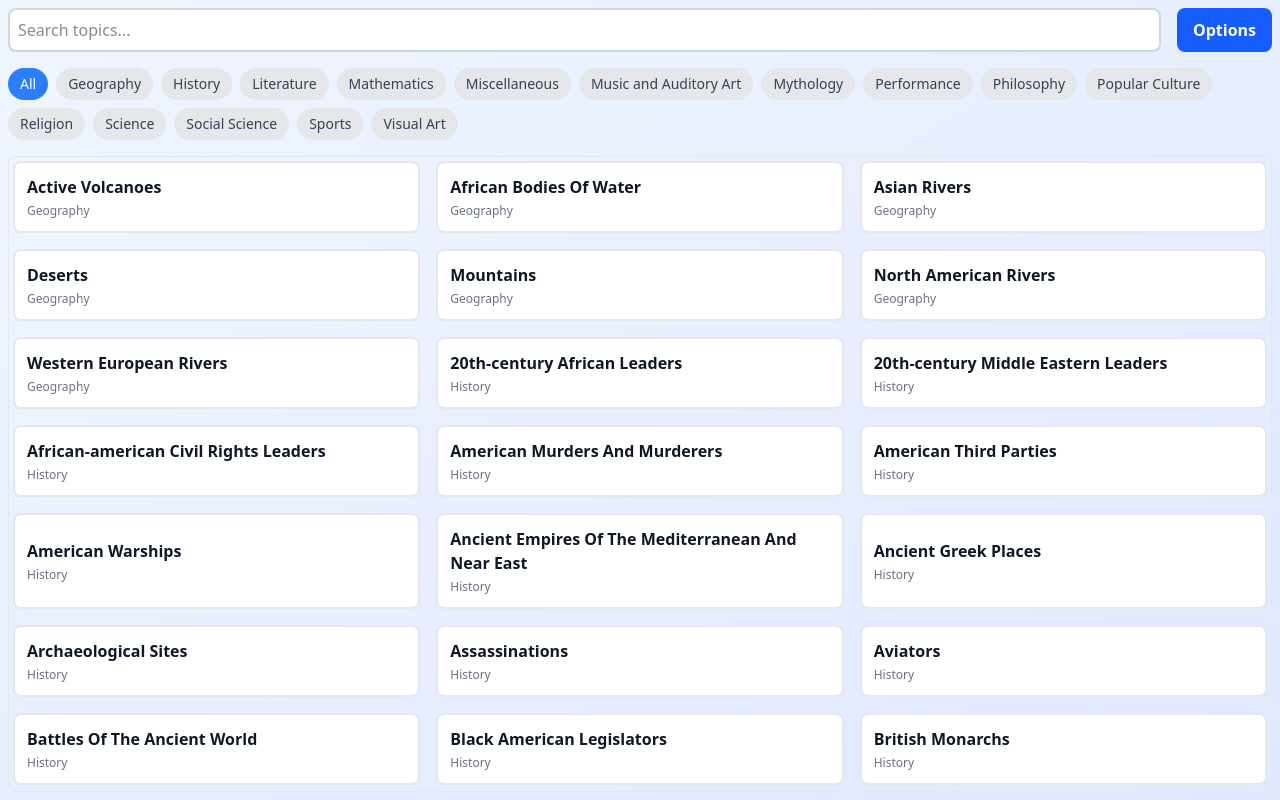
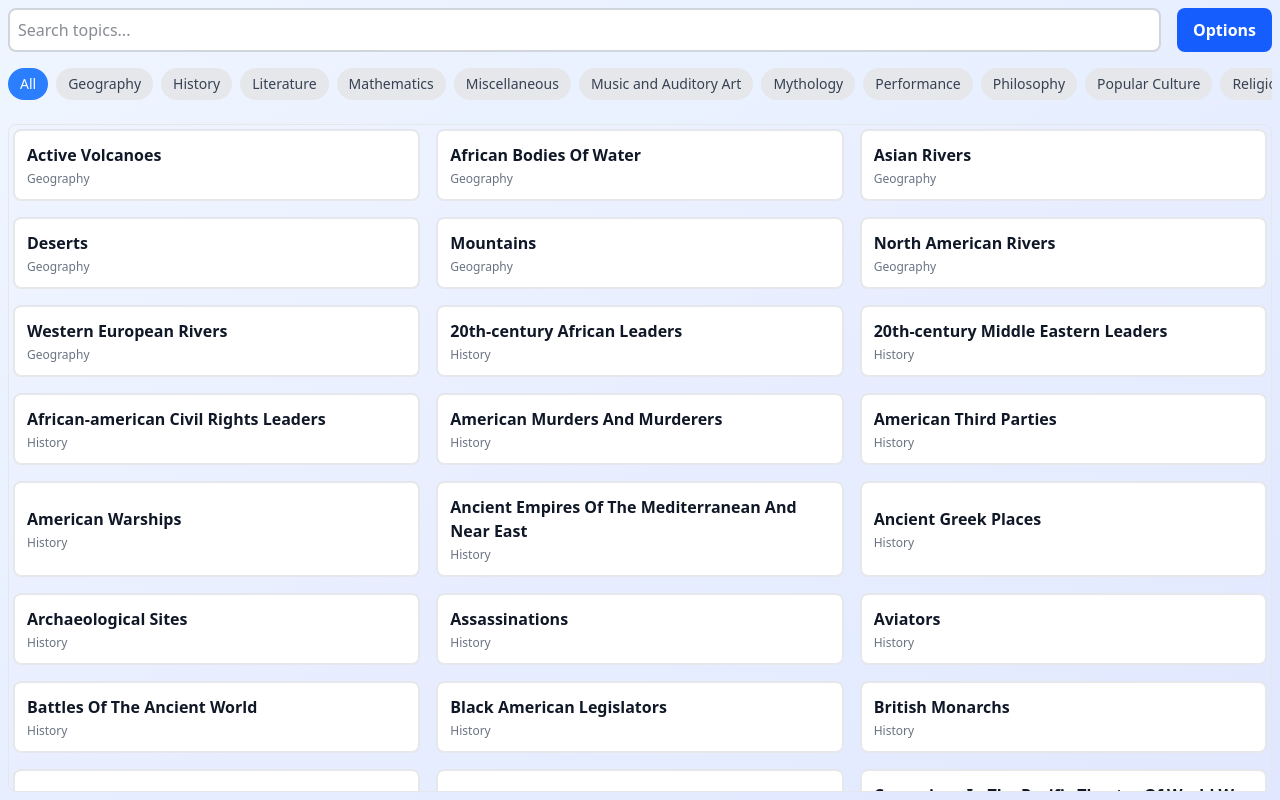
Before and after one commit to Murat65536/aqtp, a Next.js app: page /aqtp/ in a window 1280 px wide. Built offline with nearby package versions, Linux system fonts and the light colour scheme.

Commit message:
Have category selection overflow with scrollbar

```diff
--- a/components/TopicSelector.tsx
+++ b/components/TopicSelector.tsx
@@ -106,12 +106,12 @@ export default function TopicSelector({ onTopicSelect, onShowOptions }: TopicSel
         </button>
       </div>
       {data.categories.length > 0 && (
-        <div className="mb-4 flex flex-wrap gap-2">
+        <div className="mb-4 flex gap-2 overflow-x-auto pb-2">
           {allCategories.map((category) => (
             <button
               key={category}
               onClick={() => setSelectedCategory(category)}
-              className={`px-3 py-1.5 rounded-full text-sm font-medium transition-colors ${
+              className={`px-3 py-1.5 rounded-full text-sm font-medium transition-colors whitespace-nowrap ${
                 selectedCategory === category
                   ? 'bg-blue-500 text-white'
                   : 'bg-gray-200 dark:bg-gray-700 text-gray-700 dark:text-gray-300 hover:bg-gray-300 dark:hover:bg-gray-600'
```
